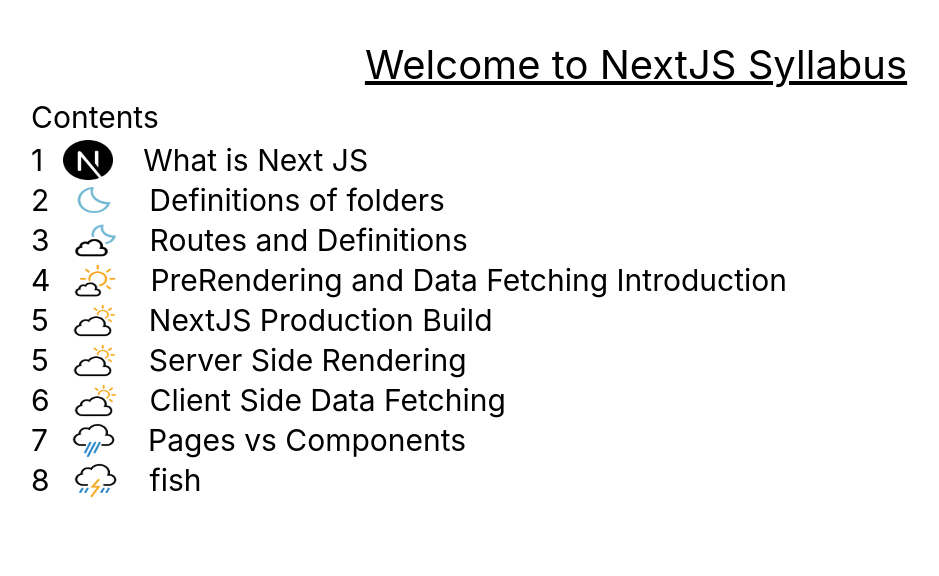
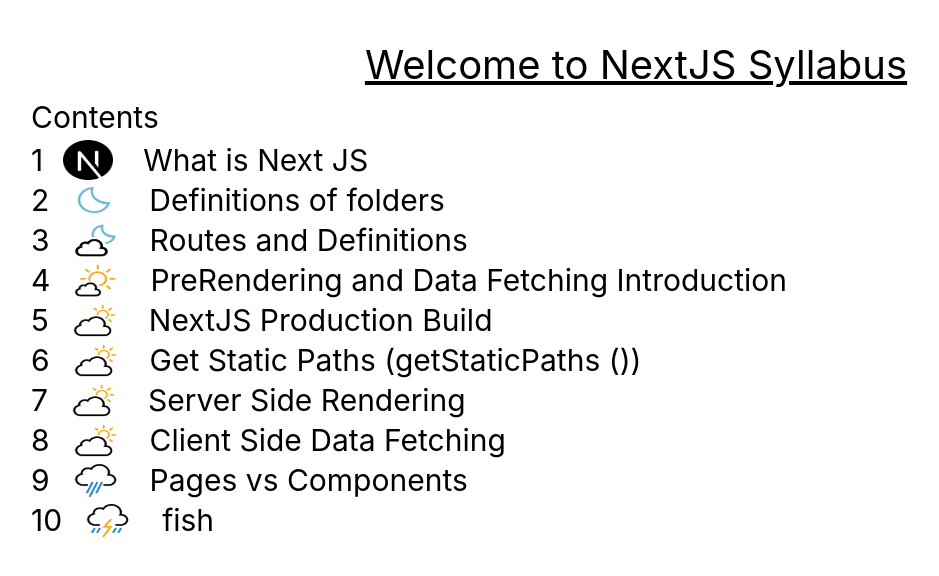
Before and after one commit to Sprof22/next-syllabus, a Next.js app: page / in a window 1280 px wide. Shown: the top 576 px of the page, without its empty margins (4-943 px from the left). Built offline with nearby package versions, Linux system fonts and the light colour scheme.

Commit message:
test fallback set to true

```diff
--- a/db/contents.ts
+++ b/db/contents.ts
@@ -43,32 +43,41 @@
     image: "03d",
     id: 5,
     description:
-      "Static Generation without and with data, Incremental SG, Dynamic Parameters while fetching Data",
+      "Static Generation without and with data, Incremental SG, Dynamic Parameters while fetching Data, getStaticPaths",
       background: "getStaticProps"
   },
   {
+    title: "Get Static Paths (getStaticPaths ())",
+    image: "03d",
+    id: 6,
+    description:
+      "fallback false, fallback true, fallback blocking, Dynamic Parameters while fetching Data, getStaticPaths",
+      background: "getStaticProps"
+  },
+
+  {
     title: "Server Side Rendering",
     image: "03d",
-    id: 5,
+    id: 7,
     description:
       "What (html is generated at build time ), When and How of SSR, How does it difer from SG, and when to use one over the other, Data fetching with SSR(getStaticProps)",
   },
   {
     title: "Client Side Data Fetching",
     image: "03d",
-    id: 6,
+    id: 8,
     description:
       "Combining PreRendering with Client Side Data Fetching",
   },
   {
     title: "Pages vs Components",
     image: "10n",
-    id: 7,
+    id: 9,
     description: "Difference between Pages and Components"
   },
   {
     title: "fish",
     image: "11d",
-    id: 8,
+    id: 10,
   },
 ];
--- a/src/pages/posts/index.tsx
+++ b/src/pages/posts/index.tsx
@@ -1,3 +1,4 @@
+import Link from 'next/link';
 import React from 'react'
 
 
@@ -6,7 +7,7 @@
   title: string;
 }
 
-interface PostProps {
+export interface PostProps {
   posts: IPost[]
 }
 
@@ -17,7 +18,8 @@
    {
     posts.map((post) => (
         <div key={post.id}>
-            <h1>{post.id}{post.title}</h1>
+            <Link href={`/posts/${post.id}`}>{post.id}{post.title}</Link>
+            <hr/>
         </div>
 
     ))
```
Also changed, not shown: src/pages/posts/[postId].tsx (+33 -10 lines), src/pages/product/[productId].js (added, +13 -0 lines).
